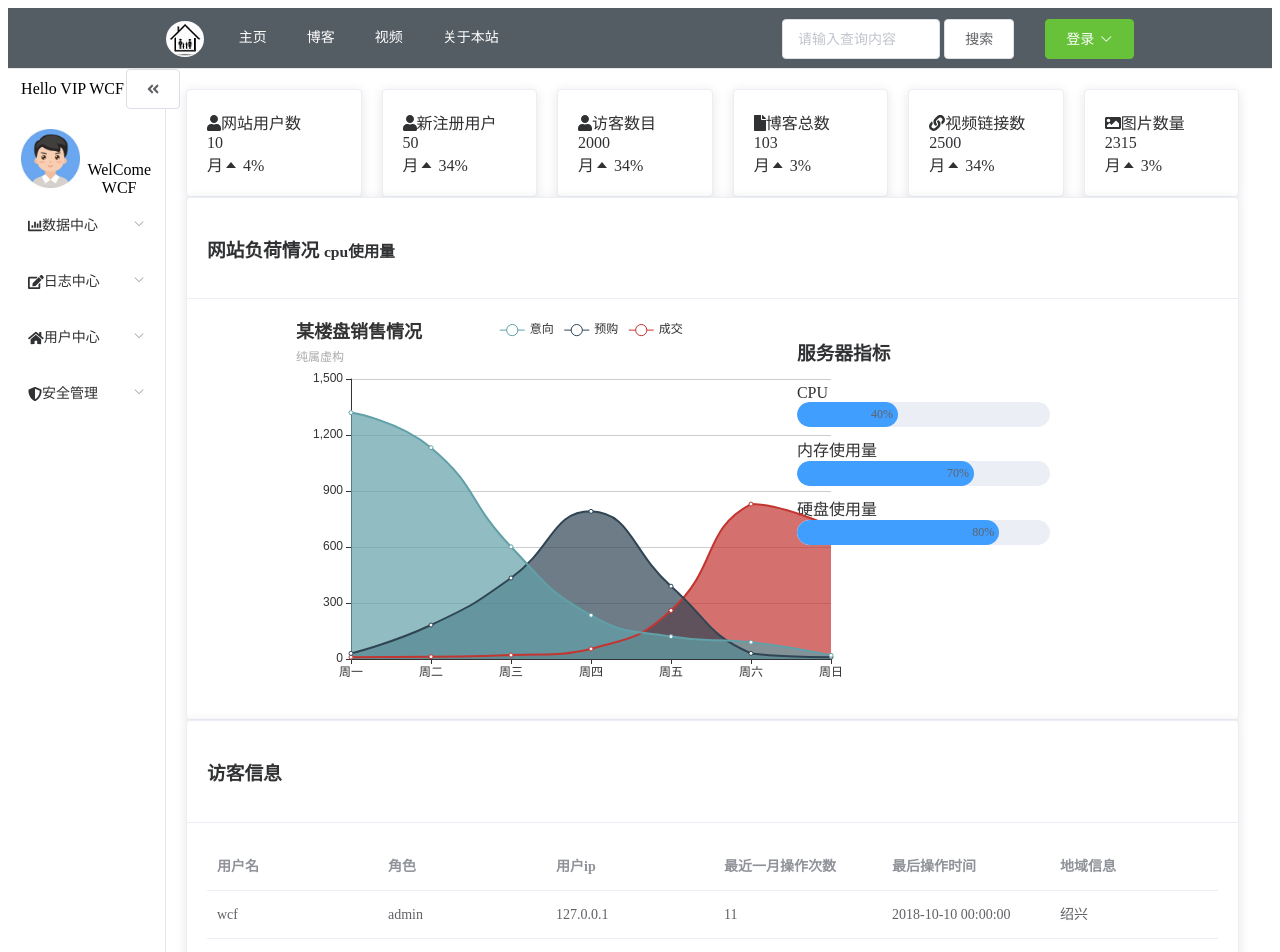
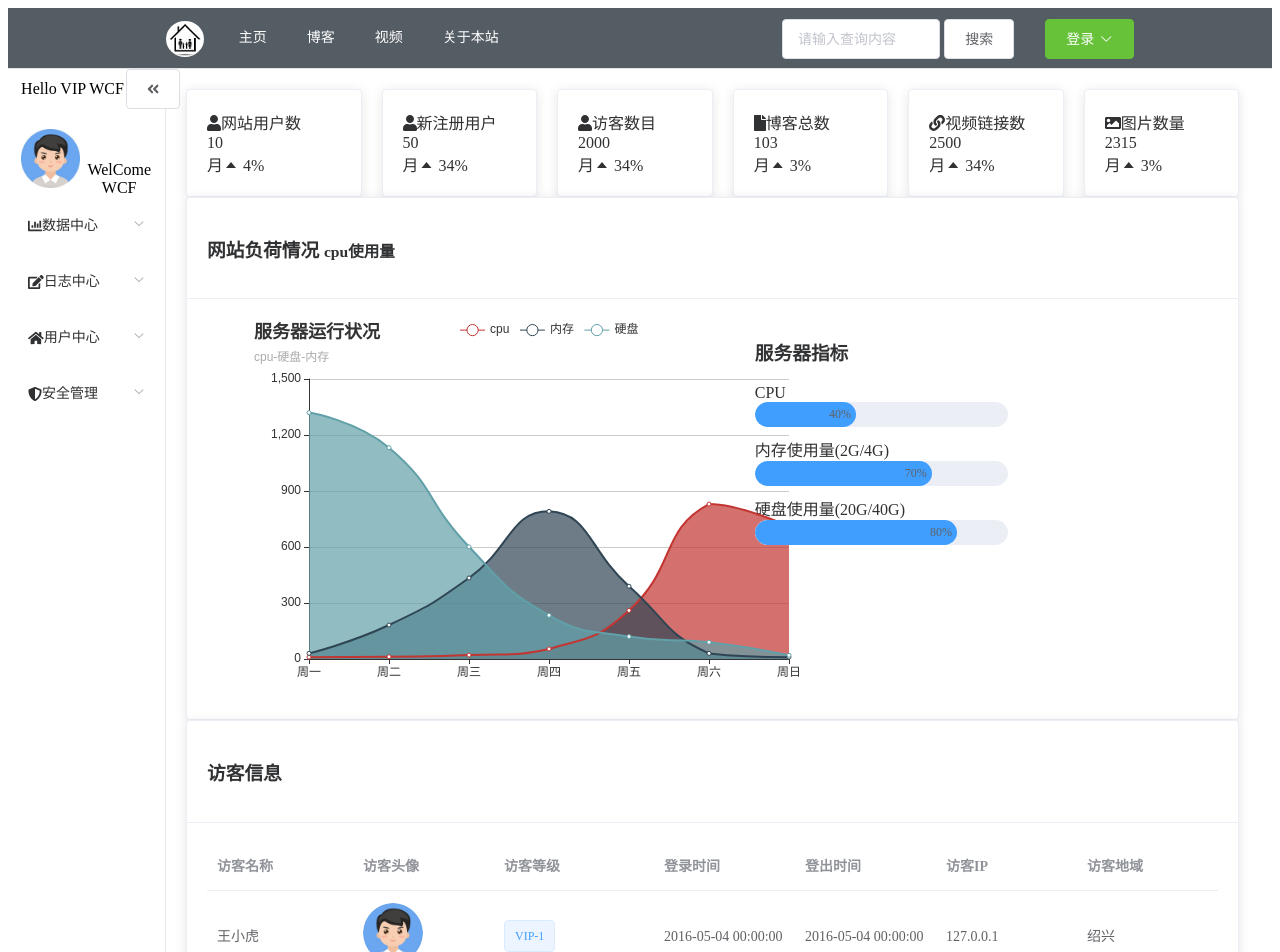
Before and after one commit to wangcanfeng01/do123-ui, a Vue app: page /admin/center in a window 1280 px wide. Shown: the top 952 px of the page. Built offline with nearby package versions, Linux system fonts and the light colour scheme; no server answers; what mavon-editor would draw is missing.

Commit message:
update
访客记录信息以及图片上传bug修复

```diff
--- a/src/components/admin/admin_center.vue
+++ b/src/components/admin/admin_center.vue
@@ -94,7 +94,7 @@
               <small>cpu使用量</small>
             </h3>
           </div>
-          <el-col :span="12" :offset="2">
+          <el-col :span="12" :offset="1">
             <cpu-status></cpu-status>
           </el-col>
           <el-col :span="6">
@@ -102,10 +102,10 @@
             <span>CPU</span>
             <el-progress :text-inside="true" :stroke-width=25 :percentage="40"
                          style="margin-bottom: 10px;"></el-progress>
-            <span>内存使用量</span>
+            <span>内存使用量(2G/4G)</span>
             <el-progress :text-inside="true" :stroke-width="25" :percentage="70"
                          style="margin-bottom: 10px;"></el-progress>
-            <span>硬盘使用量</span>
+            <span>硬盘使用量(20G/40G)</span>
             <el-progress :text-inside="true" :stroke-width="25" :percentage="80"
                          style="margin-bottom: 10px;"></el-progress>
           </el-col>
@@ -116,19 +116,29 @@
           <div slot="header" class="clearfix">
             <h3>访客信息</h3>
           </div>
-          <el-table :data="tableData">
-            <el-table-column prop="username" label="用户名">
+          <el-table :data="visitorData">
+            <el-table-column prop="username" label="访客名称"></el-table-column>
+            <el-table-column prop="facePath" label="访客头像">
+              <template slot-scope="scope">
+                <img v-if="scope.row.facePath" :src="scope.row.facePath" class="img-circle"/>
+                <img v-else :src="defaultFace" class="img-circle"/>
+              </template>
             </el-table-column>
-            <el-table-column prop="role" label="角色">
+            <el-table-column label="访客等级" width="160">
+              <template slot-scope="scope">
+                <el-popover placement="right" width="230" trigger="hover">
+                  <el-table :data="scope.row.roleInfos">
+                    <el-table-column width="100" property="roleName" label="角色名称"></el-table-column>
+                    <el-table-column width="120" property="roleType" label="角色类型"></el-table-column>
+                  </el-table>
+                  <el-tag slot="reference">VIP-{{scope.row.userLevel}}</el-tag>
+                </el-popover>
+              </template>
             </el-table-column>
-            <el-table-column prop="address" label="用户ip">
-            </el-table-column>
-            <el-table-column prop="actionTimes" label="最近一月操作次数">
-            </el-table-column>
-            <el-table-column prop="actionTime" label="最后操作时间">
-            </el-table-column>
-            <el-table-column prop="areaInfo" label="地域信息">
-            </el-table-column>
+            <el-table-column prop="loginTime" label="登录时间"></el-table-column>
+            <el-table-column prop="logoutTime" label="登出时间"></el-table-column>
+            <el-table-column prop="remoteIp" label="访客IP"></el-table-column>
+            <el-table-column prop="remoteArea" label="访客地域"></el-table-column>
           </el-table>
         </el-card>
       </el-row>
@@ -146,15 +156,48 @@ export default {
   },
   data () {
     return {
-      tableData: [{
-        username: 'wcf',
-        role: 'admin',
-        address: '127.0.0.1',
-        actionTimes: '11',
-        actionTime: '2018-10-10 00:00:00',
-        areaInfo: '绍兴'
+      defaultFace: require('../../assets/face/default.jpg'),
+      visitorData: [{
+        id: 1,
+        username: '王小虎',
+        facePath: '',
+        roleInfos: [{
+          id: 1,
+          roleName: '王小虎',
+          roleType: 'admin'
+        }, {
+          id: 2,
+          roleName: '王大虎',
+          roleType: 'guest'
+        }],
+        userLevel: '1',
+        loginTime: '2016-05-04 00:00:00',
+        logoutTime: '2016-05-04 00:00:00',
+        remoteIp: '127.0.0.1',
+        remoteArea: '绍兴'
       }]
     }
+  },
+  methods: {
+    selectVisitorList (currentPage, pageSize) {
+      this.$http.get('/ui/visitor/select?currentPage=' + currentPage + '&pageSize=' + pageSize).then(response => {
+        if (response && response.data) {
+          if (response.data.code === '0') {
+            this.visitorData = response.data.data
+          } else {
+            this.$message.error(response.data.msg)
+          }
+        } else {
+          this.$message.error('查询访客信息异常')
+        }
+      }).catch(error => {
+        console.log(error)
+      })
+    }
+  },
+  mounted () {
+    // 查询最近5条访客信息
+    this.selectVisitorList(1, 5)
   }
 }
 </script>
@@ -168,4 +211,10 @@ export default {
   .tile_count {
     margin-left: 20px;
   }
+
+  .img-circle {
+    border-radius: 50%;
+    height: 60px;
+    width: 60px;
+  }
 </style>
--- a/src/components/admin/admin_visitor.vue
+++ b/src/components/admin/admin_visitor.vue
@@ -6,21 +6,42 @@
           <el-col :span="5">
             <span style="line-height: 40px">访客记录表</span>
           </el-col>
-            <el-col :span="8" :offset="8">
-              <el-input></el-input>
+          <el-col :span="8" :offset="5">
+            <el-date-picker v-model="timeRange" type="datetimerange"
+                            :picker-options="pickerOptions" start-placeholder="开始日期" end-placeholder="结束日期"
+                            :default-time="defaultTime" value-format="yyyy-MM-dd HH:mm:ss" align="right">
+            </el-date-picker>
           </el-col>
           <el-col :span="3">
-              <el-button type="primary" style="margin-left: 15px">查询</el-button>
+            <el-button type="primary" style="margin-left: 15px" @click="selectVisitorListByTime">查询</el-button>
+            <el-button type="warning" style="margin-left: 15px"
+                       @click="selectVisitorList(currentPage,pageSize)">重置
+            </el-button>
           </el-col>
         </div>
         <el-table :data="tableData" style="width: 100%">
           <el-table-column prop="username" label="访客名称"></el-table-column>
-            <el-table-column prop="face" label="访客头像"></el-table-column>
-            <el-table-column prop="role" label="访客角色"></el-table-column>
-            <el-table-column prop="level" label="访客等级"></el-table-column>
-            <el-table-column prop="visitTime" label="访问时间"></el-table-column>
-            <el-table-column prop="address" label="访客IP"></el-table-column>
-            <el-table-column prop="area" label="访客地域"></el-table-column>
+          <el-table-column prop="facePath" label="访客头像">
+            <template slot-scope="scope">
+              <img v-if="scope.row.facePath" :src="scope.row.facePath" class="img-circle"/>
+              <img v-else :src="defaultFace" class="img-circle"/>
+            </template>
+          </el-table-column>
+          <el-table-column label="访客等级" width="160">
+            <template slot-scope="scope">
+              <el-popover placement="right" width="230" trigger="hover">
+                <el-table :data="scope.row.roleInfos">
+                  <el-table-column width="100" property="roleName" label="角色名称"></el-table-column>
+                  <el-table-column width="120" property="roleType" label="角色类型"></el-table-column>
+                </el-table>
+                <el-tag slot="reference">VIP-{{scope.row.userLevel}}</el-tag>
+              </el-popover>
+            </template>
+          </el-table-column>
+          <el-table-column prop="loginTime" label="登录时间"></el-table-column>
+          <el-table-column prop="logoutTime" label="登出时间"></el-table-column>
+          <el-table-column prop="remoteIp" label="访客IP"></el-table-column>
+          <el-table-column prop="remoteArea" label="访客地域"></el-table-column>
         </el-table>
         <div class="block" style="margin-top: 20px">
           <el-pagination
@@ -28,9 +49,9 @@
             @current-change="handleCurrentChange"
             :current-page="currentPage"
             :page-sizes="[20, 40, 50, 100]"
-              :page-size="20"
+            :page-size="pageSize"
             layout="total, sizes, prev, pager, next, jumper"
-              :total="100">
+            :total="total">
           </el-pagination>
         </div>
       </el-card>
@@ -42,57 +63,128 @@
 export default {
   name: 'admin_visitor',
   data () {
+    // 获取当前时间
+    const time = new Date().toTimeString().split(' ')[0]
     return {
+      defaultFace: require('../../assets/face/default.jpg'),
       tableData: [{
+        id: 1,
         username: '王小虎',
-        face: 'sssss',
-        role: '上海市普陀区金沙江路 1518 弄',
-        level: '1',
-        visitTime: '2016-05-04 00:00:00',
-        address: '127.0.0.1',
-        area: '绍兴'
+        facePath: '',
+        roleInfos: [{
+          id: 1,
+          roleName: '王小虎',
+          roleType: 'admin'
         }, {
-        username: '王小虎',
-        face: 'sssss',
-        role: '上海市普陀区金沙江路 1518 弄',
-        level: '1',
-        visitTime: '2016-05-04 00:00:00',
-        address: '127.0.0.1',
-        area: '绍兴'
+          id: 2,
+          roleName: '王大虎',
+          roleType: 'guest'
+        }],
+        userLevel: '1',
+        loginTime: '2016-05-04 00:00:00',
+        logoutTime: '2016-05-04 00:00:00',
+        remoteIp: '127.0.0.1',
+        remoteArea: '绍兴'
+      }],
+      currentPage: 1,
+      pageSize: 20,
+      total: 0,
+      timeRange: [],
+      defaultTime: [time, time],
+      pickerOptions: {
+        shortcuts: [{
+          text: '最近一天',
+          onClick (picker) {
+            const end = new Date()
+            const start = new Date()
+            start.setTime(start.getTime() - 3600 * 1000 * 24)
+            picker.$emit('pick', [start, end])
+          }
         }, {
-        username: '王小虎',
-        face: 'sssss',
-        role: '上海市普陀区金沙江路 1518 弄',
-        level: '1',
-        visitTime: '2016-05-04 00:00:00',
-        address: '127.0.0.1',
-        area: '绍兴'
+          text: '最近一个周',
+          onClick (picker) {
+            const end = new Date()
+            const start = new Date()
+            start.setTime(start.getTime() - 3600 * 1000 * 24 * 7)
+            picker.$emit('pick', [start, end])
+          }
         }, {
-        username: '王小虎',
-        face: 'sssss',
-        role: '上海市普陀区金沙江路 1518 弄',
-        level: '1',
-        visitTime: '2016-05-04 00:00:00',
-        address: '127.0.0.1',
-        area: '绍兴'
-      }],
-      currentPage: 1
+          text: '最近一个月',
+          onClick (picker) {
+            const end = new Date()
+            const start = new Date()
+            start.setTime(start.getTime() - 3600 * 1000 * 24 * 30)
+            picker.$emit('pick', [start, end])
+          }
+        }]
+      }
     }
   },
   methods: {
+    selectVisitorList (currentPage, pageSize) {
+      this.$http.get('/ui/visitor/select?currentPage=' + currentPage + '&pageSize=' + pageSize).then(response => {
+        if (response && response.data) {
+          if (response.data.code === '0') {
+            this.tableData = response.data.data
+            this.total = response.data.total
+          } else {
+            this.$message.error(response.data.msg)
+          }
+        } else {
+          this.$message.error('查询访客信息异常')
+        }
+      }).catch(error => {
+        console.log(error)
+      })
+    },
+    selectVisitorListByTime () {
+      if (this.timeRange && this.timeRange.length === 2) {
+        const start = this.timeRange[0]
+        const end = this.timeRange[1]
+        this.$http.get('/ui/visitor/select', {
+          params: {
+            currentPage: this.currentPage,
+            pageSize: this.pageSize,
+            start: start,
+            end: end
+          }
+        }).then(response => {
+          if (response && response.data) {
+            if (response.data.code === '0') {
+              this.tableData = response.data.data
+              this.total = response.data.total
+            } else {
+              this.$message.error(response.data.msg)
+            }
+          } else {
+            this.$message.error('查询访客信息异常')
+          }
+        }).catch(error => {
+          console.log(error)
+        })
+      } else {
+        this.$message.error('请选择起始时间和结束时间')
+      }
+    },
     handleSizeChange (val) {
-      console.log(`每页 ${val} 条`)
+      this.pageSize = val
+      this.selectVisitorList(this.currentPage, this.pageSize)
     },
     handleCurrentChange (val) {
-      console.log(`当前页: ${val}`)
+      this.currentPage = val
+      this.selectVisitorList(this.currentPage, this.pageSize)
+    }
   },
-    deleteComment () {
-      console.log('ss')
-    }
+  mounted () {
+    this.selectVisitorList(this.currentPage, this.pageSize)
   }
 }
 </script>
 
 <style scoped>
-
+  .img-circle {
+    border-radius: 50%;
+    height: 98px;
+    width: 98px;
+  }
 </style>
--- a/src/components/blog/blog_keyword.vue
+++ b/src/components/blog/blog_keyword.vue
@@ -52,7 +52,7 @@
                 </el-form-item>
                 <el-form-item label="专题封面" label-width="80px">
                   <el-upload
-                    :action="'/ui/blog/meta/uploadCover/'+categoryForm.id"
+                    :action="'/ui/blog/meta/uploadCover?id='+categoryForm.id+'&path='+categoryForm.cover"
                     class="upload-category-cover"
                     list-type="picture-card"
                     :on-success="getFileSuccessUrl"
@@ -353,6 +353,7 @@ export default {
     height: 100px;
     width: 100px;
   }
+
   .img-button {
     width: 4em;
     height: 2em;
--- a/src/components/blog/blog_manage.vue
+++ b/src/components/blog/blog_manage.vue
@@ -17,7 +17,7 @@
             <template slot-scope="scope">
               <el-upload
                 class="upload-article-cover"
-                :action="'/ui/blog/article/addCover/'+scope.row.id"
+                :action="'/ui/blog/article/addCover?id='+scope.row.id+'&path='+scope.row.cover"
                 :on-success="getFileSuccessUrl"
                 list-type="picture-card"
                 :show-file-list="false">
--- a/src/components/chart/cpu_status.vue
+++ b/src/components/chart/cpu_status.vue
@@ -20,14 +20,14 @@ export default {
     return {
       polar: {
         title: {
-          text: '某楼盘销售情况',
-          subtext: '纯属虚构'
+          text: '服务器运行状况',
+          subtext: 'cpu-硬盘-内存'
         },
         tooltip: {
           trigger: 'axis'
         },
         legend: {
-          data: ['意向', '预购', '成交']
+          data: ['cpu', '内存', '硬盘']
         },
         calculable: true,
         xAxis: [
@@ -44,21 +44,21 @@ export default {
         ],
         series: [
           {
-            name: '成交',
+            name: 'cpu',
             type: 'line',
             smooth: true,
             itemStyle: {normal: {areaStyle: {type: 'default'}}},
             data: [10, 12, 21, 54, 260, 830, 710]
           },
           {
-            name: '预购',
+            name: '内存',
             type: 'line',
             smooth: true,
             itemStyle: {normal: {areaStyle: {type: 'default'}}},
             data: [30, 182, 434, 791, 390, 30, 10]
           },
           {
-            name: '意向',
+            name: '硬盘',
             type: 'line',
             smooth: true,
             itemStyle: {normal: {areaStyle: {type: 'default'}}},
```
Also changed, not shown: src/components/admin/admin_ops_log.vue (+6 -9 lines), src/components/home/person_info.vue (added, +14 -0 lines). Lines whose indentation alone changed are shown as unchanged.
